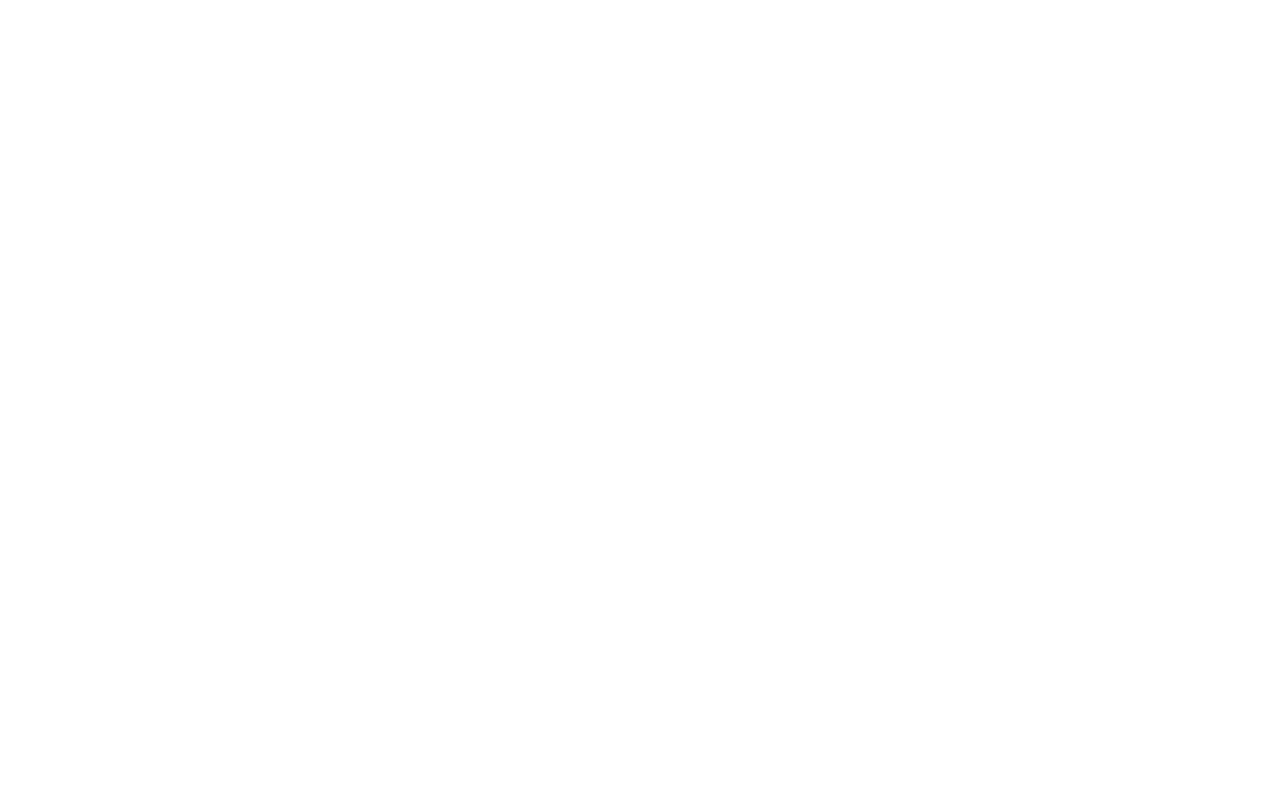
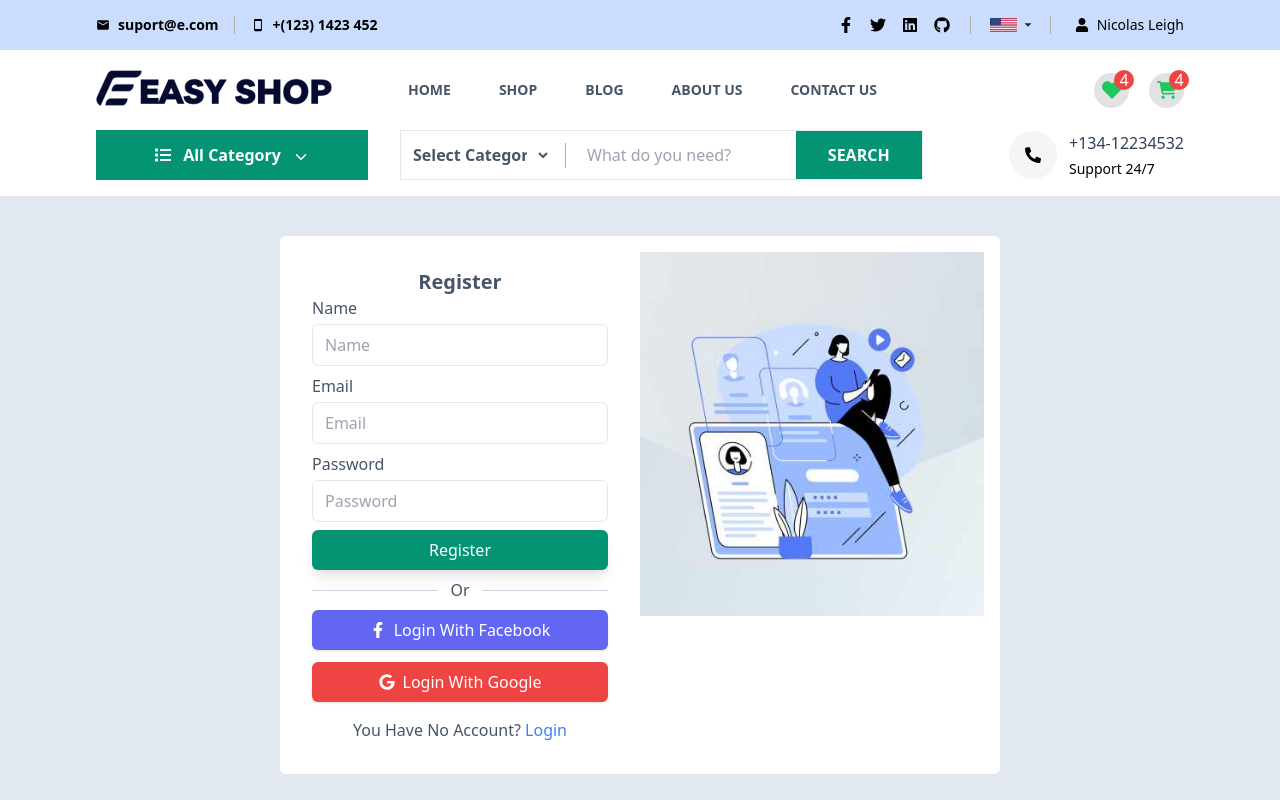
Before and after one commit to nicolasleigh/ecommerce, a React (Vite) app: page /register in a window 1280 px wide. Before the commit this address had no page. Shown: the top 800 px of the page. Built offline with nearby package versions, Linux system fonts and the light colour scheme.

Commit message:
design register and login page

```diff
--- a/src/App.tsx
+++ b/src/App.tsx
@@ -4,12 +4,16 @@ import Shop from "./pages/Shop";
 import Card from "./pages/Card";
 import Shipping from "./pages/Shipping";
 import Details from "./pages/Details";
+import Login from "./pages/Login";
+import Register from "./pages/Register";
 
 export default function App() {
   return (
     <BrowserRouter>
       <Routes>
         <Route path='/' element={<Home />} />
+        <Route path='/login' element={<Login />} />
+        <Route path='/register' element={<Register />} />
         <Route path='/shop' element={<Shop />} />
         <Route path='/card' element={<Card />} />
         <Route path='/shipping' element={<Shipping />} />
--- /dev/null
+++ b/src/pages/Login.tsx
@@ -0,0 +1,108 @@
+import { FaFacebookF, FaGoogle } from "react-icons/fa";
+import Footer from "../components/Footer";
+import Header from "../components/Header";
+import { Link } from "react-router-dom";
+import { useState } from "react";
+
+export default function Login() {
+  const [state, setState] = useState({
+    email: "",
+    password: "",
+  });
+
+  const handleChange = (e) => {
+    setState({
+      ...state,
+      [e.target.name]: e.target.value,
+    });
+  };
+
+  const handleSubmit = (e) => {
+    e.preventDefault();
+    console.log(state);
+  };
+
+  return (
+    <div>
+      <Header />
+
+      <div className='bg-slate-200 mt-4'>
+        <div className='w-full justify-center items-center p-10'>
+          <div className='grid grid-cols-2 w-[60%] mx-auto bg-white rounded-md'>
+            <div className='px-8 py-8'>
+              <h2 className='text-center w-full text-xl text-slate-600 font-bold'>Login</h2>
+              <div>
+                <form onSubmit={handleSubmit} className='text-slate-600'>
+                  <div className='flex flex-col gap-1 mb-2'>
+                    <label htmlFor='email'>Email</label>
+                    <input
+                      value={state.email}
+                      onChange={handleChange}
+                      type='email'
+                      name='email'
+                      id='email'
+                      placeholder='Email'
+                      required
+                      className='w-full px-3 py-2 border border-slate-200 outline-none focus:border-green-500 rounded-md'
+                    />
+                  </div>
+                  <div className='flex flex-col gap-1 mb-2'>
+                    <label htmlFor='password'>Password</label>
+                    <input
+                      value={state.password}
+                      onChange={handleChange}
+                      type='password'
+                      name='password'
+                      id='password'
+                      placeholder='Password'
+                      required
+                      className='w-full px-3 py-2 border border-slate-200 outline-none focus:border-green-500 rounded-md'
+                    />
+                  </div>
+                  <button className='px-8 w-full py-2 bg-[#059473] shadow-lg hover:shadow-green-500/40 text-white rounded-md'>
+                    Login
+                  </button>
+                </form>
+
+                <div className='flex justify-center items-center py-2'>
+                  <div className='h-[1px] bg-slate-300 w-[90%]'></div>
+                  <span className='px-3 text-slate-600'>Or</span>
+                  <div className='h-[1px] bg-slate-300 w-[90%]'></div>
+                </div>
+
+                <button className='px-8 w-full py-2 bg-indigo-500 shadow hover:shadow-indigo-500/40 text-white rounded-md flex justify-center items-center gap-2 mb-3'>
+                  <span>
+                    <FaFacebookF />
+                  </span>
+                  <span>Login With Facebook</span>
+                </button>
+
+                <button className='px-8 w-full py-2 bg-red-500 shadow hover:shadow-indigo-500/40 text-white rounded-md flex justify-center items-center gap-2 mb-3'>
+                  <span>
+                    <FaGoogle />
+                  </span>
+                  <span>Login With Google</span>
+                </button>
+              </div>
+
+              <div className='text-center text-slate-600 pt-1'>
+                <p>
+                  Don't Have an Account?{" "}
+                  <Link className='text-blue-500' to='/register'>
+                    Register
+                  </Link>
+                </p>
+              </div>
+            </div>
+
+            <div className='w-full h-full py-4 pr-4'>
+              <img src='/images/login.jpg' alt='login image' />
+            </div>
+          </div>
+        </div>
+      </div>
+
+      <Footer />
+    </div>
+  );
+}
--- /dev/null
+++ b/src/pages/Register.tsx
@@ -0,0 +1,122 @@
+import { FaFacebookF, FaGoogle } from "react-icons/fa";
+import Footer from "../components/Footer";
+import Header from "../components/Header";
+import { Link } from "react-router-dom";
+import { useState } from "react";
+
+export default function Register() {
+  const [state, setState] = useState({
+    name: "",
+    email: "",
+    password: "",
+  });
+
+  const handleChange = (e) => {
+    setState({
+      ...state,
+      [e.target.name]: e.target.value,
+    });
+  };
+
+  const handleSubmit = (e) => {
+    e.preventDefault();
+    console.log(state);
+  };
+
+  return (
+    <div>
+      <Header />
+
+      <div className='bg-slate-200 mt-4'>
+        <div className='w-full justify-center items-center p-10'>
+          <div className='grid grid-cols-2 w-[60%] mx-auto bg-white rounded-md'>
+            <div className='px-8 py-8'>
+              <h2 className='text-center w-full text-xl text-slate-600 font-bold'>Register</h2>
+              <div>
+                <form onSubmit={handleSubmit} className='text-slate-600'>
+                  <div className='flex flex-col gap-1 mb-2'>
+                    <label htmlFor='name'>Name</label>
+                    <input
+                      value={state.name}
+                      onChange={handleChange}
+                      type='text'
+                      name='name'
+                      id='name'
+                      placeholder='Name'
+                      required
+                      className='w-full px-3 py-2 border border-slate-200 outline-none focus:border-green-500 rounded-md'
+                    />
+                  </div>
+                  <div className='flex flex-col gap-1 mb-2'>
+                    <label htmlFor='email'>Email</label>
+                    <input
+                      value={state.email}
+                      onChange={handleChange}
+                      type='email'
+                      name='email'
+                      id='email'
+                      placeholder='Email'
+                      required
+                      className='w-full px-3 py-2 border border-slate-200 outline-none focus:border-green-500 rounded-md'
+                    />
+                  </div>
+                  <div className='flex flex-col gap-1 mb-2'>
+                    <label htmlFor='password'>Password</label>
+                    <input
+                      value={state.password}
+                      onChange={handleChange}
+                      type='password'
+                      name='password'
+                      id='password'
+                      placeholder='Password'
+                      required
+                      className='w-full px-3 py-2 border border-slate-200 outline-none focus:border-green-500 rounded-md'
+                    />
+                  </div>
+                  <button className='px-8 w-full py-2 bg-[#059473] shadow-lg hover:shadow-green-500/40 text-white rounded-md'>
+                    Register
+                  </button>
+                </form>
+
+                <div className='flex justify-center items-center py-2'>
+                  <div className='h-[1px] bg-slate-300 w-[90%]'></div>
+                  <span className='px-3 text-slate-600'>Or</span>
+                  <div className='h-[1px] bg-slate-300 w-[90%]'></div>
+                </div>
+
+                <button className='px-8 w-full py-2 bg-indigo-500 shadow hover:shadow-indigo-500/40 text-white rounded-md flex justify-center items-center gap-2 mb-3'>
+                  <span>
+                    <FaFacebookF />
+                  </span>
+                  <span>Login With Facebook</span>
+                </button>
+
+                <button className='px-8 w-full py-2 bg-red-500 shadow hover:shadow-indigo-500/40 text-white rounded-md flex justify-center items-center gap-2 mb-3'>
+                  <span>
+                    <FaGoogle />
+                  </span>
+                  <span>Login With Google</span>
+                </button>
+              </div>
+
+              <div className='text-center text-slate-600 pt-1'>
+                <p>
+                  You Have No Account?{" "}
+                  <Link className='text-blue-500' to='/login'>
+                    Login
+                  </Link>
+                </p>
+              </div>
+            </div>
+
+            <div className='w-full h-full py-4 pr-4'>
+              <img src='/images/login.jpg' alt='login image' />
+            </div>
+          </div>
+        </div>
+      </div>
+
+      <Footer />
+    </div>
+  );
+}
```
